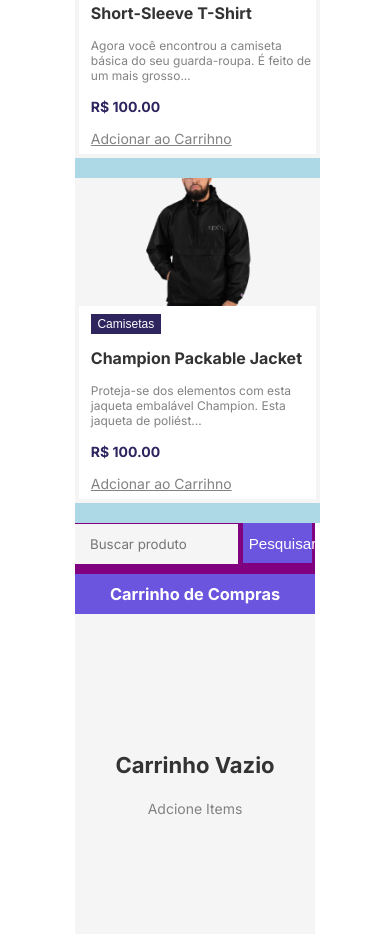
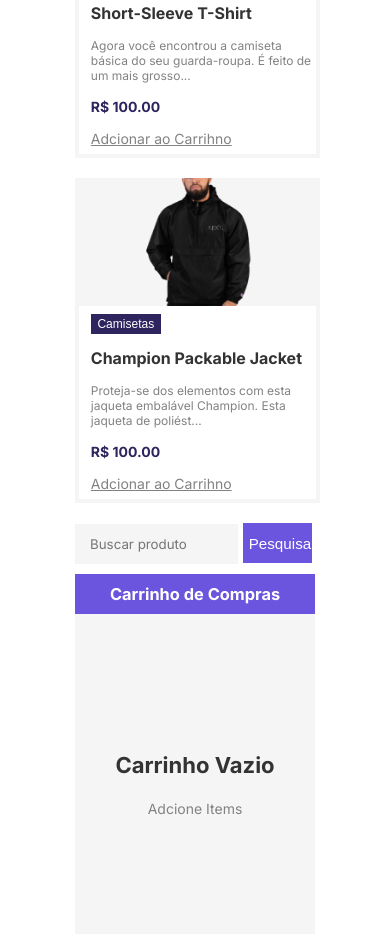
Before and after one commit to Kenzie-Academy-Brasil-Developers/m1-entrega-s3-ecommerce-matretas, a plain HTML site: page index.html in a window 390 px wide. Shown: the part 1667-2604 px from the top of the page. Drawn offline with Linux system fonts and the light colour scheme.

Commit message:
responsivo

```diff
--- a/style.css
+++ b/style.css
@@ -80,7 +80,7 @@
     flex-wrap: wrap;
     width: 780px;
     height: 60%;
-    background: lightblue;
+    background: transparent;
 }
 
 .principal .sectionBox .cardsBox .cards {
@@ -162,7 +162,7 @@
 .principal .sectionBox .cartBox {
     width: 325px;
     height: 40%;
-    background: purple;
+    background: transparent;
 
 }
 
```
